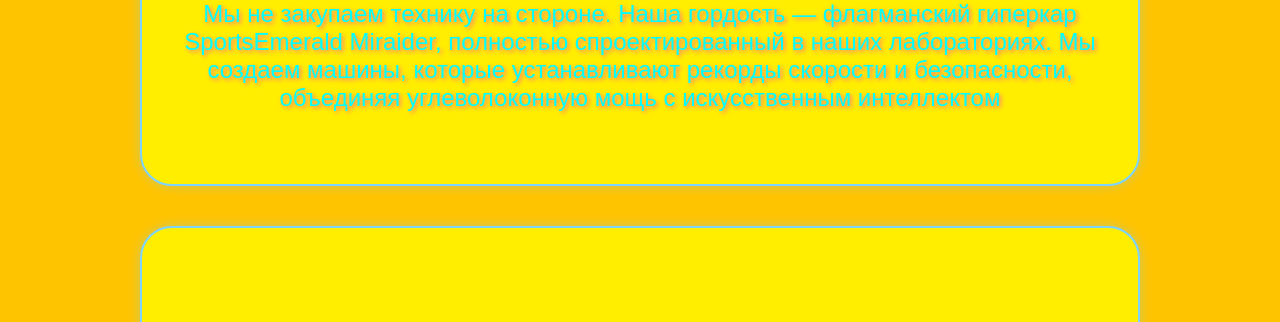
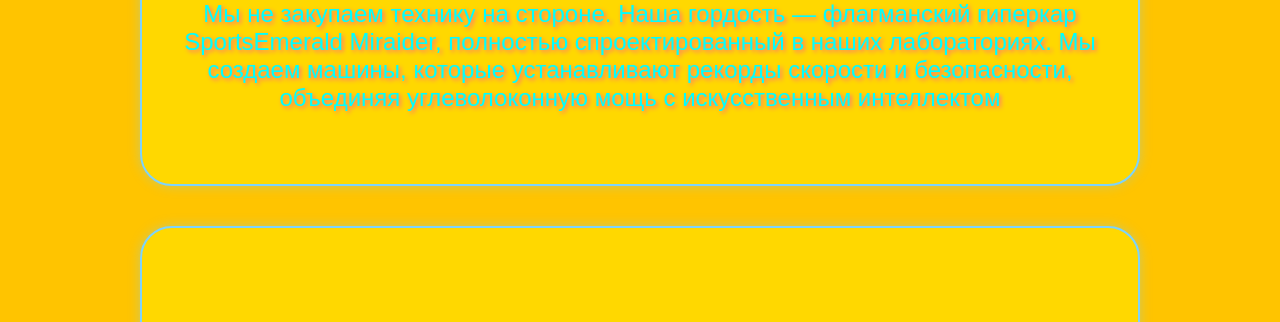
Before and after one commit to rostfrolov2021-jpg/proekt, a plain HTML site: page index.html in a window 1280 px wide. Shown: the part 244-566 px from the top of the page. Drawn offline with Linux system fonts and the light colour scheme.

Commit message:
Update style.css

```diff
--- a/style.css
+++ b/style.css
@@ -66,7 +66,7 @@
     max-width: 1000px;
     min-height: 40vh;
 
-    background-color: #ffee00;
+    background-color: #FFD800;
 
     border-radius: 4vh;
 
```
